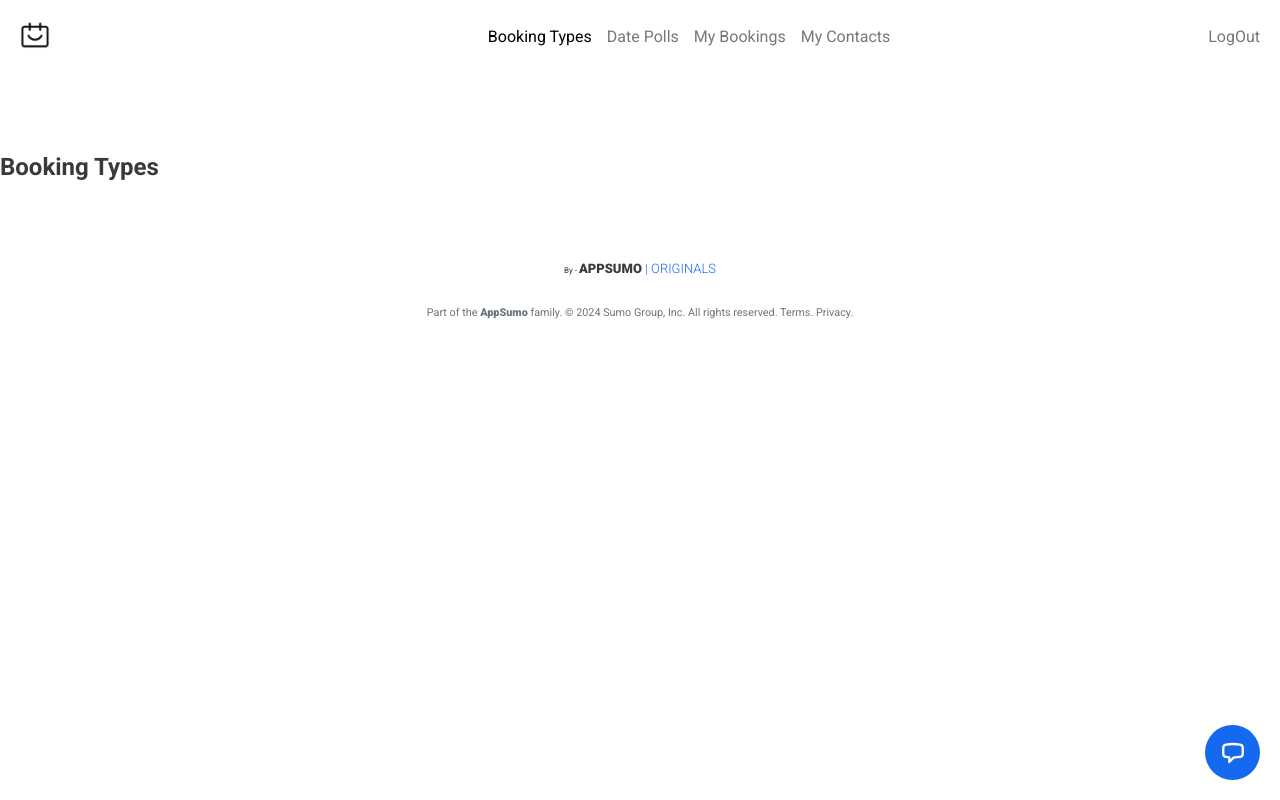
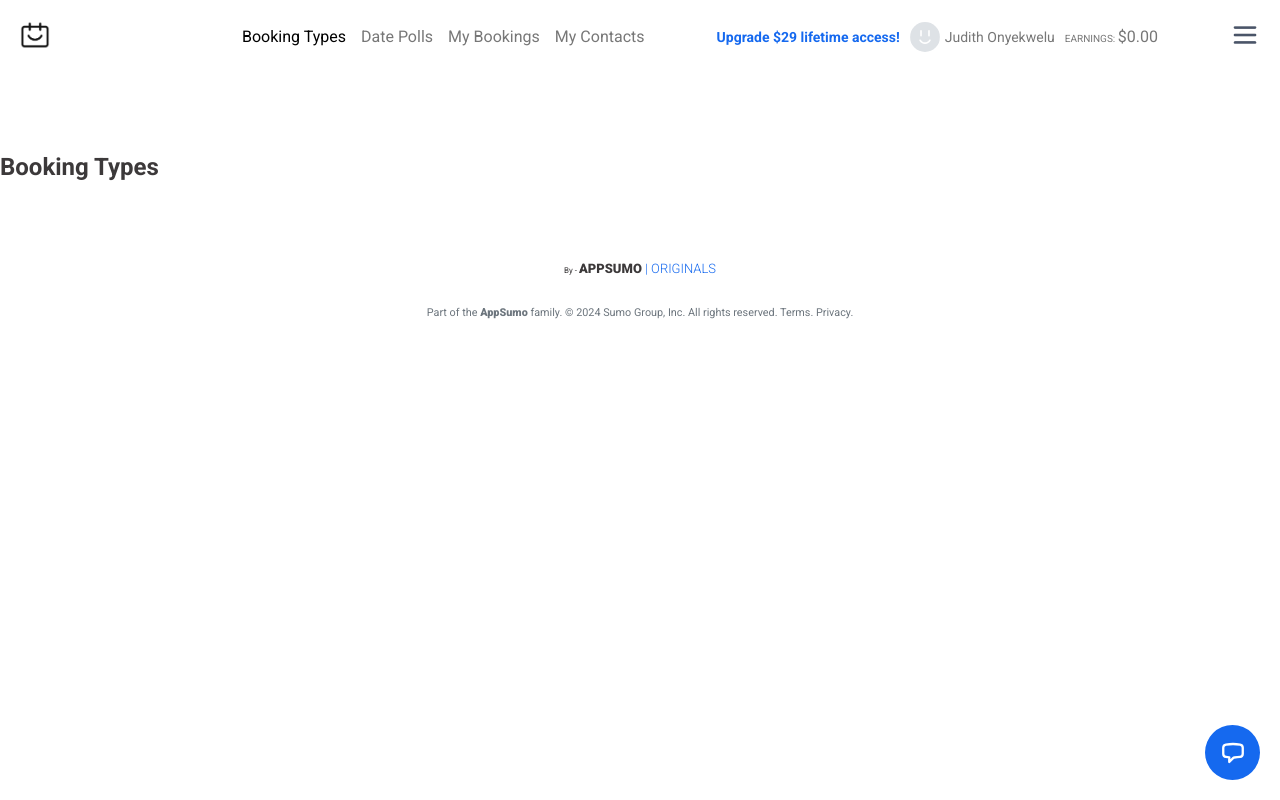
Before and after one commit to mmajudith/booking-app, a React (Create React App) app: page / in a window 1280 px wide. Built offline with nearby package versions, Linux system fonts and the light colour scheme; sample sign-in values are in the browser's storage.

Commit message:
style
Styled the header

```diff
--- a/src/components/header/Header.js
+++ b/src/components/header/Header.js
@@ -1,18 +1,43 @@
+import { useState } from 'react';
 import { useDispatch } from 'react-redux';
-import { logOut } from '../../reduxtoolkit/actionsCreator/loginAndLogoutActions';
 import HeaderNavList from '../../shared-components/headerNavList/HeaderNavList';
+import HeaderMenu from './headerMenu/HeaderMenu';
 import Logo from '../../assets/tidycal-logo.png';
+import { ReactComponent as SmileyIcon } from '../../assets/smiley.svg';
+import MenuIcon from '../../assets/menu.png';
 import './header.css';
 
 const Header = () => {
 	const dispatch = useDispatch();
+	const [isMenuList, setIsMenuList] = useState(false);
+
+	const menuListHandler = () => {
+		setIsMenuList(!isMenuList);
+	};
+
 	return (
 		<header>
 			<div className="logo">
 				<img src={Logo} alt="logo" />
 			</div>
+
 			<HeaderNavList />
-			<p onClick={() => dispatch(logOut())}>LogOut</p>
+
+			<div className="user-profile-status flex-row center">
+				<p className="upgrade">Upgrade $29 lifetime access!</p>
+				<div className="profile-wrapper flex-row center">
+					<SmileyIcon />
+					<p>Judith Onyekwelu</p>
+				</div>
+				<p className="earning">
+					EARNINGS: <span>$0.00</span>
+				</p>
+			</div>
+
+			<div className="menu-wrapper">
+				<img src={MenuIcon} onClick={menuListHandler} />
+				{isMenuList && <HeaderMenu />}
+			</div>
 		</header>
 	);
 };
--- a/src/components/header/header.css
+++ b/src/components/header/header.css
@@ -6,6 +6,7 @@ header{
     flex-direction: row;
     justify-content: space-between;
     align-items: center;
+    color: #777777;
 }
 
 header .logo img{
@@ -13,21 +14,39 @@ header .logo img{
     height: 30px;
 }
 
-header ul{
-    gap: 15px
+header .user-profile-status{
+    gap: 10px;
 }
 
-header ul li a{
-    color: #777777;
-    font-size: 16px;
+header .user-profile-status .upgrade{
+    font-weight: 700;
+    color: #1569ef;
 }
 
-header ul li .nav-link-active{
-    color: #000;
+header .user-profile-status .profile-wrapper{
+    gap: 5px
 }
 
-header p{
-    color: #777777;
-    font-size: 16px;
+header .user-profile-status .profile-wrapper svg{
+    width: 30px;
+    height: 30px;
+    border-radius: 9999px;
+}
+
+header .user-profile-status .earning{
+    font-size: 10px;
+}
+
+header .user-profile-status .earning span{
+    font-size: 16px !important;
+}
+
+header .menu-wrapper{
+    position: relative;
+}
+
+header .menu-wrapper img{
+    width: 30px;
+    height: 30px;
     cursor: pointer;
 }
--- a/src/components/header/headerMenu/HeaderMenu.js
+++ b/src/components/header/headerMenu/HeaderMenu.js
@@ -1,11 +1,28 @@
 import { useDispatch } from 'react-redux';
 import { logOut } from '../../../reduxtoolkit/actionsCreator/loginAndLogoutActions';
+import './header-menu.css';
 
 const HeaderMenu = () => {
 	const dispatch = useDispatch();
 
 	return (
-		<nav>
+		<nav className="nav-menu-lists">
+			<ul className="b-bottom">
+				{[['Settings'], ['Integrations']].map(([list], index) => (
+					<li key={index}>{list}</li>
+				))}
+			</ul>
+			<ul className="b-bottom">
+				{[
+					['Directory'],
+					['Pricing'],
+					['Roadmap'],
+					['Features Request'],
+					['Help'],
+				].map(([list], index) => (
+					<li key={index}>{list}</li>
+				))}
+			</ul>
 			<ul>
 				<li onClick={() => dispatch(logOut())}>LogOut</li>
 			</ul>
--- /dev/null
+++ b/src/components/header/headerMenu/header-menu.css
@@ -0,0 +1,30 @@
+.nav-menu-lists{
+    width: 170px;
+    height: auto;
+    border-radius: 6px;
+    border: 1px solid #dee2e6;
+    background-color: #FFF;
+    position: absolute;
+    top: 40px;
+    right: 0px;
+}
+
+.nav-menu-lists .b-bottom{
+    border-bottom: 1px solid #dee2e6;
+}
+
+.nav-menu-lists ul{
+    width: 100%;
+    font-size: 16px;
+}
+
+.nav-menu-lists ul li{
+    width: 100%;
+    padding: 10px;
+    color: #212529
+}
+
+.nav-menu-lists ul li:hover{
+    cursor: pointer;
+    background-color: hsl(223, 19%, 93%);
+}
--- a/src/shared-components/headerNavList/HeaderNavList.js
+++ b/src/shared-components/headerNavList/HeaderNavList.js
@@ -1,9 +1,10 @@
-import { Link, NavLink } from 'react-router-dom';
+import { NavLink } from 'react-router-dom';
+import './header-nav-list.css';
 
 const HeaderNav = () => {
 	const activeClassName = 'nav-link-active';
 	return (
-		<ul className="flex-row between">
+		<ul className="flex-row between nav-list">
 			{[
 				['Booking Types', '/'],
 				['Date Polls', '/date-polls'],
--- a/src/shared-components/headerNavList/header-nav-list.css
+++ b/src/shared-components/headerNavList/header-nav-list.css
@@ -0,0 +1,12 @@
+.nav-list{
+    gap: 15px
+}
+
+.nav-list li a{
+    color: #777777;
+    font-size: 16px;
+}
+
+.nav-list li .nav-link-active{
+    color: #000;
+}
```
